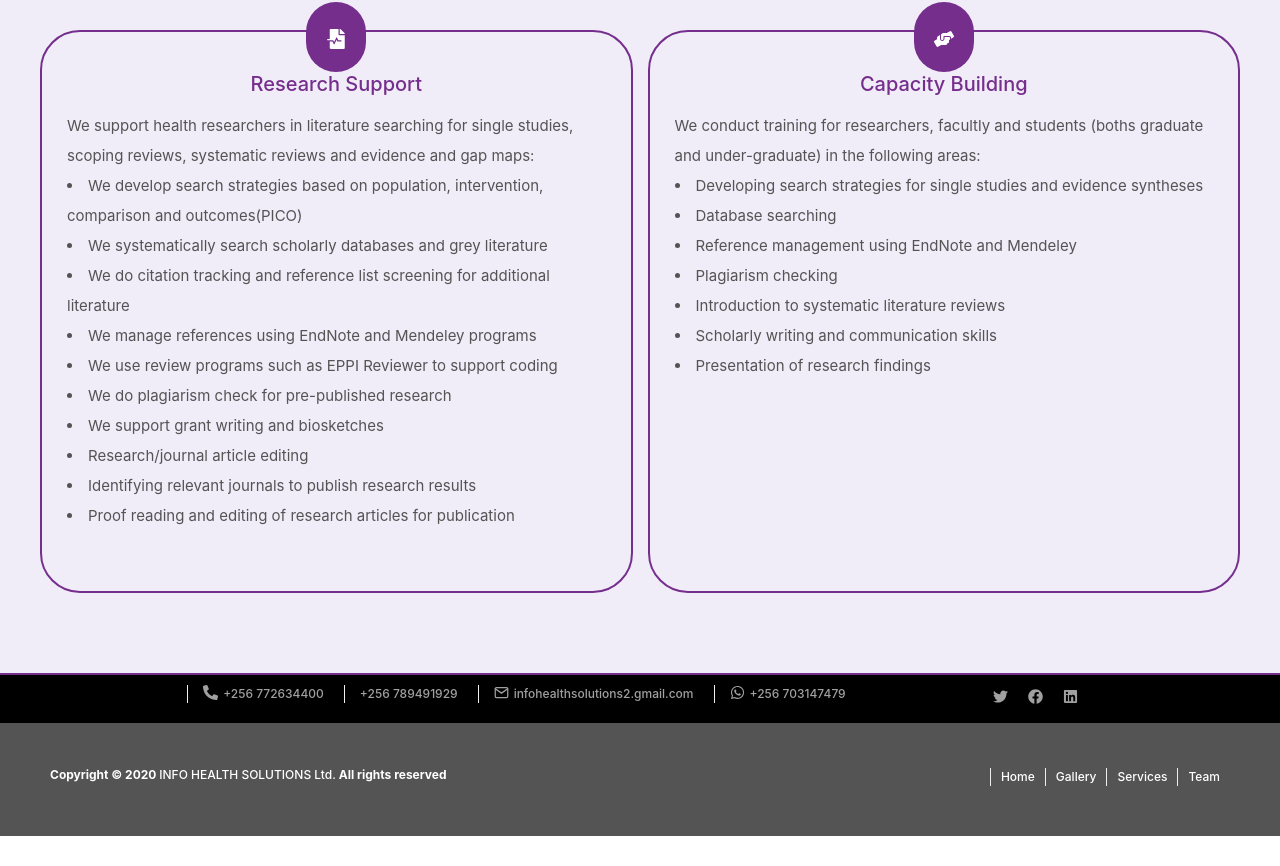
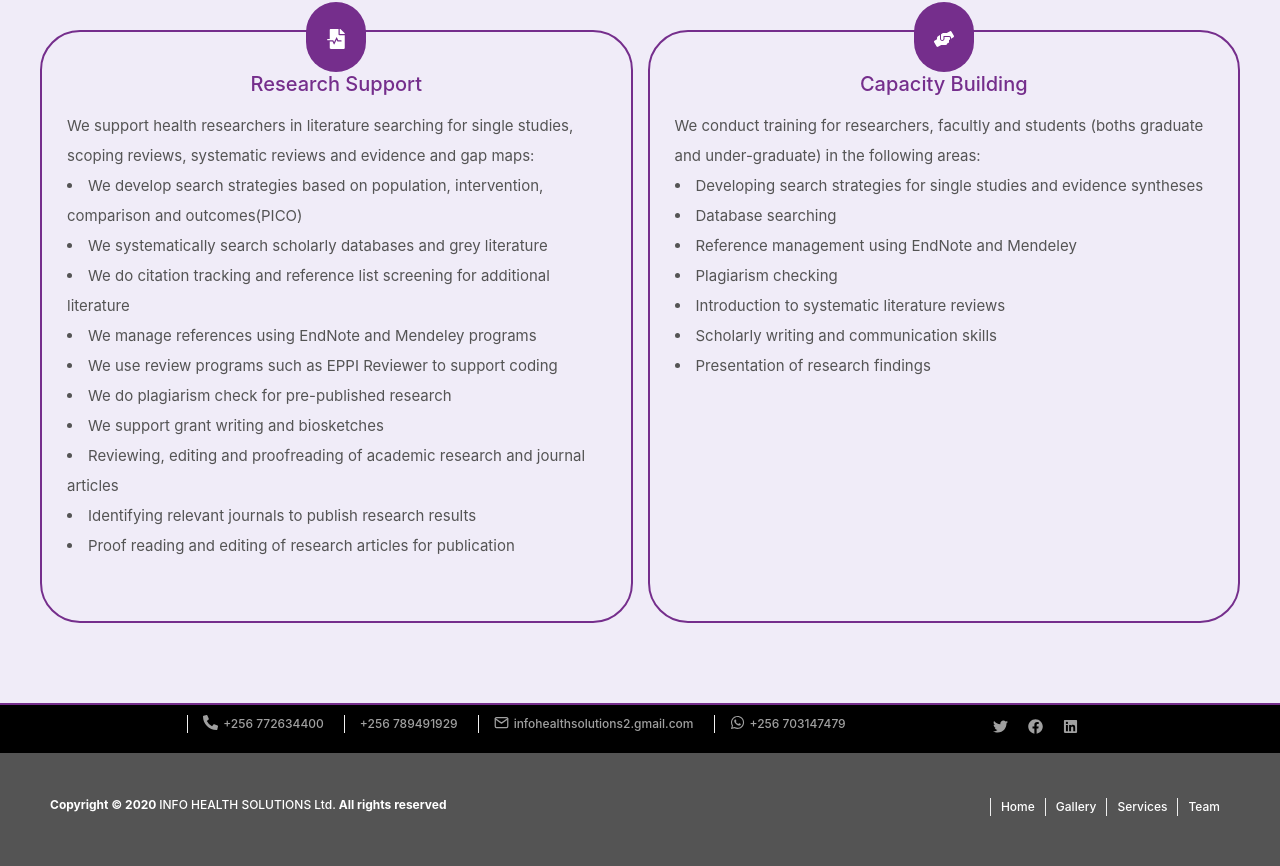
Before and after one commit to Otimthomas/InfoHealthSolution, a React (Create React App) app: page /services in a window 1280 px wide. Shown: the part 573-1439 px from the top of the page. Before the commit the page ends 1409 px from the top, so only its background shows below. Built offline with nearby package versions, Linux system fonts and the light colour scheme.

Commit message:
small edit in services page

```diff
--- a/src/pages/Services.js
+++ b/src/pages/Services.js
@@ -37,7 +37,7 @@ function Services() {
               </li>
               <li>We do plagiarism check for pre-published research</li>
               <li>We support grant writing and biosketches</li>
-              <li>Research/journal article editing</li>
+              <li>Reviewing, editing and proofreading of academic research and journal articles</li>
               <li>Identifying relevant journals to publish research results</li>
               <li>
                 Proof reading and editing of research articles for publication
```
